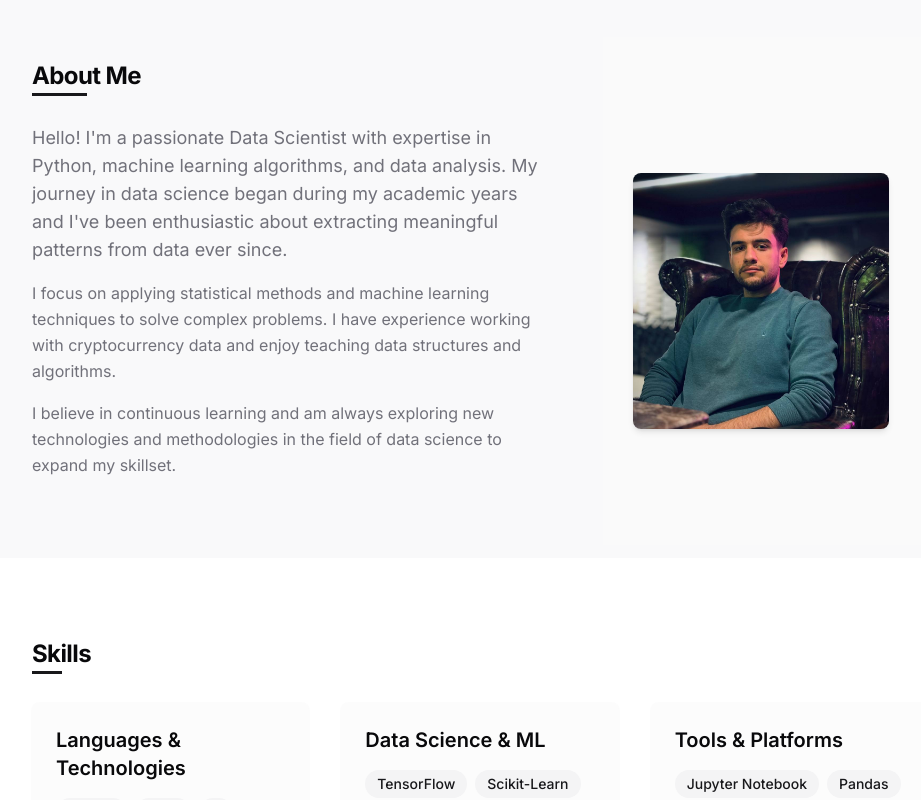
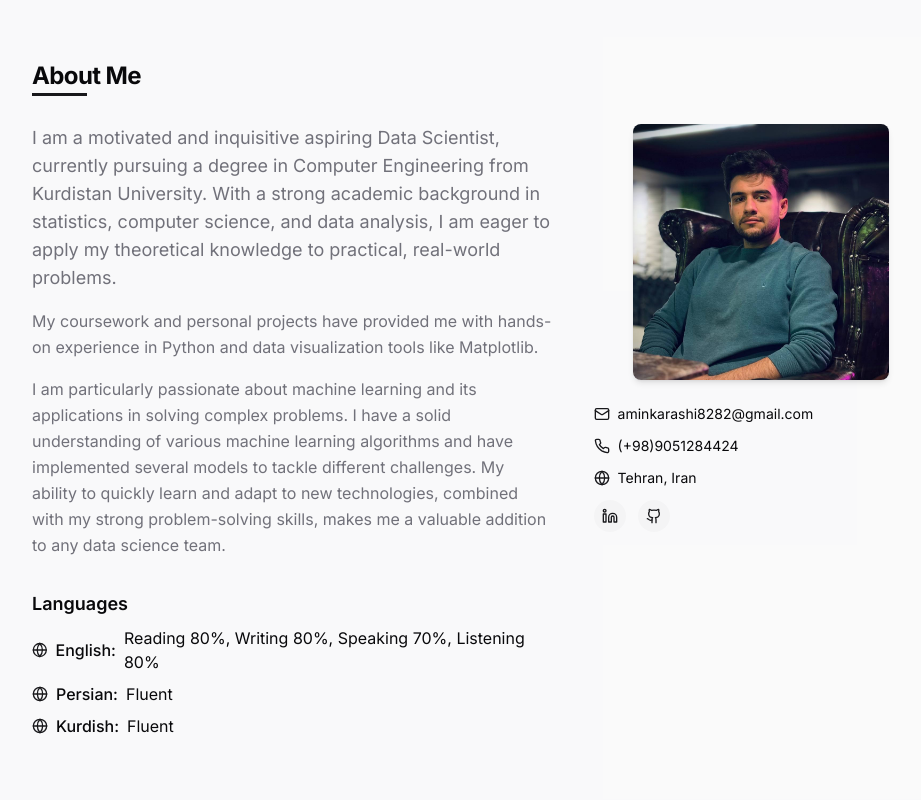
Before and after one commit to evilpatrik/aminkareshi, a React (Vite) app: page / in a window 1280 px wide. Shown: the part 980-1780 px from the top of the page, without its empty margins (160-1081 px from the left). Built offline with nearby package versions, Linux system fonts and the light colour scheme.

Commit message:
Add About Me section content
Update the About Me section with the provided information, including a personal statement, LinkedIn and GitHub links, and language proficiency details.

```diff
--- a/src/components/About.tsx
+++ b/src/components/About.tsx
@@ -1,7 +1,42 @@
 
 import { Avatar, AvatarImage, AvatarFallback } from "@/components/ui/avatar";
+import { Linkedin, Github, Globe, Mail, Phone } from "lucide-react";
 
 const About = () => {
+  const contactInfo = [
+    {
+      icon: <Mail className="h-4 w-4" />,
+      text: "aminkarashi8282@gmail.com",
+    },
+    {
+      icon: <Phone className="h-4 w-4" />,
+      text: "(+98)9051284424",
+    },
+    {
+      icon: <Globe className="h-4 w-4" />,
+      text: "Tehran, Iran",
+    },
+  ];
+
+  const socialLinks = [
+    {
+      name: "LinkedIn",
+      url: "https://linkedin.com/in/amin-karashi",
+      icon: <Linkedin className="h-4 w-4" />,
+    },
+    {
+      name: "GitHub",
+      url: "https://github.com/evilpatrik",
+      icon: <Github className="h-4 w-4" />,
+    },
+  ];
+
+  const languages = [
+    { language: "English", skills: { reading: "80%", writing: "80%", speaking: "70%", listening: "80%" } },
+    { language: "Persian", skills: { fluent: true } },
+    { language: "Kurdish", skills: { fluent: true } },
+  ];
+
   return (
     <section id="about" className="bg-secondary/50">
       <div className="container-section">
@@ -9,22 +44,65 @@ const About = () => {
         <div className="grid grid-cols-1 md:grid-cols-5 gap-10">
           <div className="md:col-span-3 space-y-4">
             <p className="text-lg">
-              Hello! I'm a passionate Data Scientist with expertise in Python, machine learning algorithms, and data analysis.
-              My journey in data science began during my academic years and I've been enthusiastic about extracting meaningful patterns from data ever since.
+              I am a motivated and inquisitive aspiring Data Scientist, currently pursuing a degree in Computer Engineering from Kurdistan University. With a strong academic background in statistics, computer science, and data analysis, I am eager to apply my theoretical knowledge to practical, real-world problems.
             </p>
             <p>
-              I focus on applying statistical methods and machine learning techniques to solve complex problems.
-              I have experience working with cryptocurrency data and enjoy teaching data structures and algorithms.
+              My coursework and personal projects have provided me with hands-on experience in Python and data visualization tools like Matplotlib.
             </p>
             <p>
-              I believe in continuous learning and am always exploring new technologies and methodologies in the field of data science to expand my skillset.
+              I am particularly passionate about machine learning and its applications in solving complex problems. I have a solid understanding of various machine learning algorithms and have implemented several models to tackle different challenges. My ability to quickly learn and adapt to new technologies, combined with my strong problem-solving skills, makes me a valuable addition to any data science team.
             </p>
+
+            <div className="pt-4">
+              <h3 className="text-lg font-semibold mb-2">Languages</h3>
+              <ul className="space-y-2">
+                {languages.map((lang, index) => (
+                  <li key={index} className="flex items-center gap-2">
+                    <Globe className="h-4 w-4 text-primary" />
+                    <span className="font-medium">{lang.language}:</span>
+                    {lang.skills.fluent ? (
+                      <span>Fluent</span>
+                    ) : (
+                      <span>
+                        Reading {lang.skills.reading}, Writing {lang.skills.writing}, Speaking {lang.skills.speaking}, Listening {lang.skills.listening}
+                      </span>
+                    )}
+                  </li>
+                ))}
+              </ul>
+            </div>
           </div>
-          <div className="md:col-span-2 flex items-center justify-center">
-            <Avatar className="w-64 h-64 rounded-lg shadow-md overflow-hidden">
-              <AvatarImage src="/lovable-uploads/0dbd82f9-a479-4bac-9ee5-172cff82fe8f.png" alt="Amin Kareshi" className="object-cover" />
-              <AvatarFallback className="text-2xl">AK</AvatarFallback>
-            </Avatar>
+          <div className="md:col-span-2 space-y-6">
+            <div className="flex justify-center">
+              <Avatar className="w-64 h-64 rounded-lg shadow-md overflow-hidden">
+                <AvatarImage src="/lovable-uploads/0dbd82f9-a479-4bac-9ee5-172cff82fe8f.png" alt="Amin Kareshi" className="object-cover" />
+                <AvatarFallback className="text-2xl">AK</AvatarFallback>
+              </Avatar>
+            </div>
+
+            <div className="space-y-3 mt-4">
+              {contactInfo.map((item, index) => (
+                <div key={index} className="flex items-center gap-2 text-sm">
+                  <span className="text-primary">{item.icon}</span>
+                  <span>{item.text}</span>
+                </div>
+              ))}
+
+              <div className="flex items-center gap-3 mt-2">
+                {socialLinks.map((link, index) => (
+                  <a
+                    key={index}
+                    href={link.url}
+                    target="_blank"
+                    rel="noopener noreferrer"
+                    className="p-2 rounded-full bg-secondary text-secondary-foreground hover:bg-primary hover:text-primary-foreground transition-colors"
+                    aria-label={link.name}
+                  >
+                    {link.icon}
+                  </a>
+                ))}
+              </div>
+            </div>
           </div>
         </div>
       </div>
--- a/src/components/Contact.tsx
+++ b/src/components/Contact.tsx
@@ -1,22 +1,27 @@
 
-import { Github, Linkedin, Mail } from "lucide-react";
+import { Github, Linkedin, Mail, Phone, Globe } from "lucide-react";
 
 const Contact = () => {
   const socialLinks = [
     {
       name: "LinkedIn",
-      url: "https://linkedin.com/in/amin-kareshi", // Replace with your actual LinkedIn profile
+      url: "https://linkedin.com/in/amin-karashi",
       icon: <Linkedin className="h-5 w-5" />,
     },
     {
       name: "GitHub",
-      url: "https://github.com/amin-kareshi", // Replace with your actual GitHub profile
+      url: "https://github.com/evilpatrik",
       icon: <Github className="h-5 w-5" />,
     },
     {
       name: "Email",
-      url: "mailto:amin.kareshi@example.com", // Replace with your actual email
+      url: "mailto:aminkarashi8282@gmail.com",
       icon: <Mail className="h-5 w-5" />,
+    },
+    {
+      name: "Phone",
+      url: "tel:+989051284424",
+      icon: <Phone className="h-5 w-5" />,
     },
   ];
 
```
